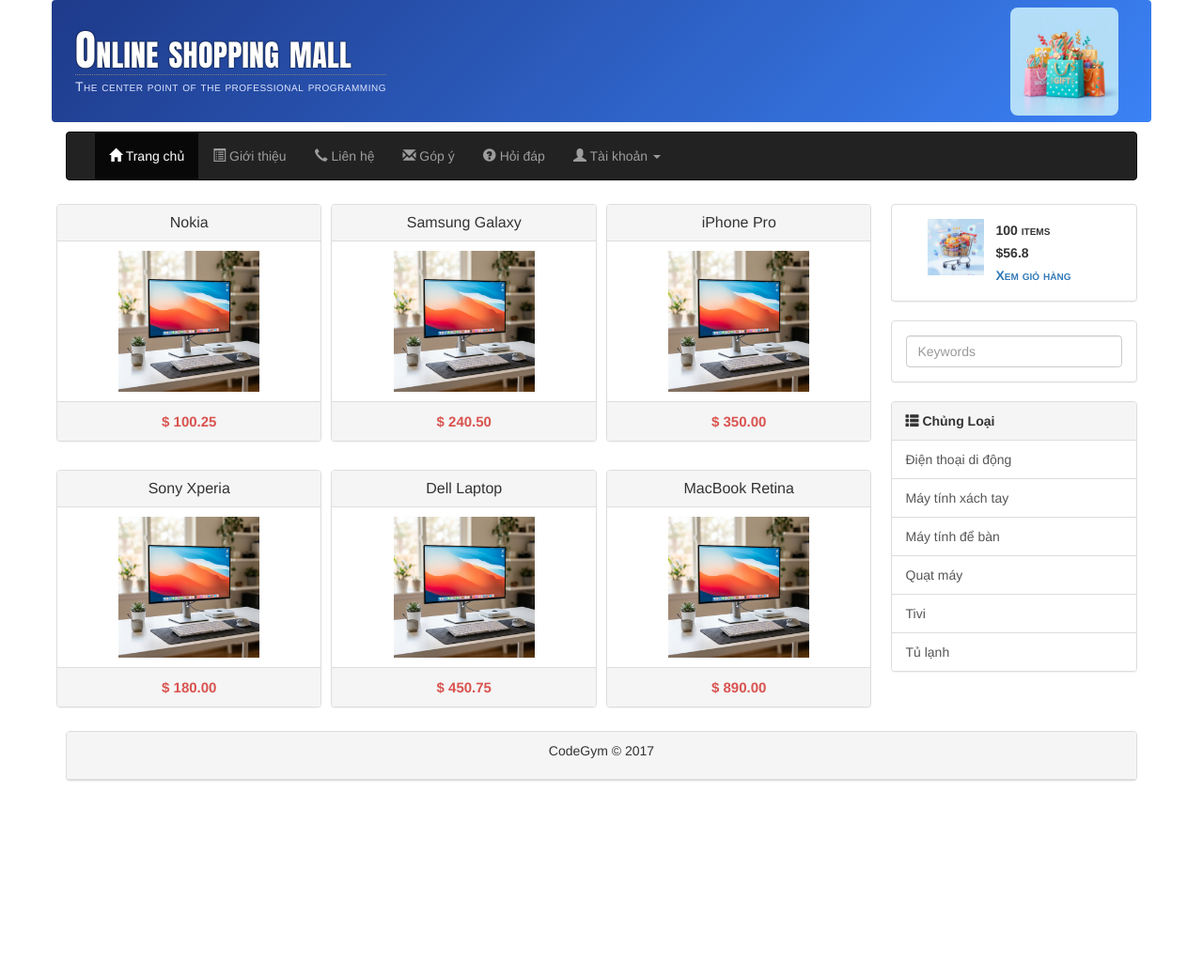
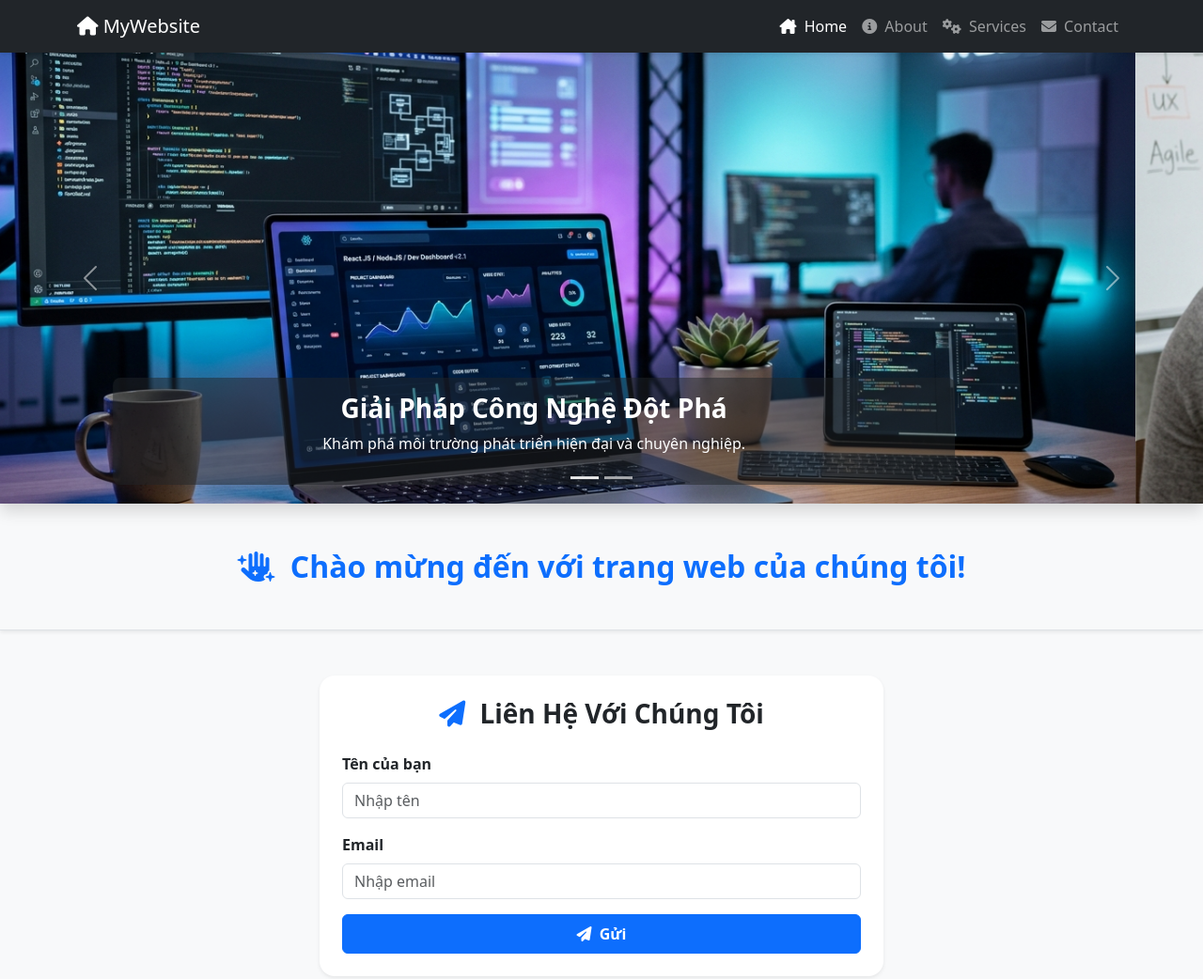
Before and after one commit to dtc245200075-del/my-new-project, a plain HTML site: page index.html in a window 1280 px wide. Shown: the top 1042 px of the page at 94% size. Before the commit the page ends 851 px from the top, so only its background shows below. Drawn offline with nearby package versions, Linux system fonts and the light colour scheme.

Commit message:
Hoàn thành bài tập: Bootstrap Carousel, Flexbox, Font Awesome và Form

```diff
--- a/index.html
+++ b/index.html
@@ -1,220 +1,109 @@
 <!DOCTYPE html>
-<html lang="en">
+<html lang="vi">
 <head>
     <meta charset="UTF-8">
-    <meta name="viewport" content="width=device-width, initial-scale=1">
-    <link rel="stylesheet" href="https://maxcdn.bootstrapcdn.com/bootstrap/3.3.7/css/bootstrap.min.css">
-    <script src="https://ajax.googleapis.com/ajax/libs/jquery/3.2.1/jquery.min.js"></script>
-    <script src="https://maxcdn.bootstrapcdn.com/bootstrap/3.3.7/js/bootstrap.min.js"></script>
-    <link rel="stylesheet" href="poly.css">
-    <title>Layout - Online Shopping Mall</title>
+    <meta name="viewport" content="width=device-width, initial-scale=1.0">
+    <title>Bootstrap 5 - Carousel, Flexbox & Font Awesome</title>
+    <!-- Bước 1: Cài đặt Bootstrap 5.3.3 & Font Awesome 6.5.2 -->
+    <link href="https://cdn.jsdelivr.net/npm/bootstrap@5.3.3/dist/css/bootstrap.min.css" rel="stylesheet">
+    <link rel="stylesheet" href="https://cdnjs.cloudflare.com/ajax/libs/font-awesome/6.5.2/css/all.min.css">
+    <style>
+        .carousel-item img {
+            height: 480px;
+            object-fit: cover;
+        }
+        .contact-card {
+            max-width: 600px;
+            margin: 0 auto;
+        }
+    </style>
 </head>
-<body>
-    <div class="container" style="height: auto">
+<body class="bg-light">
 
-        <!-- BƯỚC 2 & 3: THIẾT KẾ HEADER -->
-        <header class="row">
-            <div class="shopping-mall">
-                <h1>Online shopping mall</h1>
-                <h5>The center point of the professional programming</h5>
-            </div>
-            <img class="pull-right" src="images/header-object.png" alt="Header Object"/>
-        </header>
-
-        <!-- BƯỚC 4: THIẾT KẾ NAV (NAVBAR-INVERSE VỚI GLYPHICONS) -->
-        <nav class="navbar navbar-inverse">
-            <div class="container-fluid">
-                <div class="navbar-header">
-                    <button type="button" class="navbar-toggle collapsed" data-toggle="collapse" data-target="#main-navbar" aria-expanded="false">
-                        <span class="sr-only">Toggle navigation</span>
-                        <span class="icon-bar"></span>
-                        <span class="icon-bar"></span>
-                        <span class="icon-bar"></span>
+    <!-- BƯỚC 2: TẠO NAVBAR VỚI FONT AWESOME -->
+    <nav class="navbar navbar-expand-lg navbar-dark bg-dark sticky-top shadow-sm">
+        <div class="container">
+            <a class="navbar-brand" href="#"><i class="fas fa-home"></i> MyWebsite</a>
+            <button class="navbar-toggler" type="button" data-bs-toggle="collapse" data-bs-target="#navbarNav">
+                <span class="navbar-toggler-icon"></span>
             </button>
-                </div>
-                <div class="collapse navbar-collapse" id="main-navbar">
-                    <ul class="nav navbar-nav">
-                        <li class="active">
-                            <a href="#"><span class="glyphicon glyphicon-home"></span> Trang chủ</a>
-                        </li>
-                        <li>
-                            <a href="#"><span class="glyphicon glyphicon-list-alt"></span> Giới thiệu</a>
-                        </li>
-                        <li>
-                            <a href="#"><span class="glyphicon glyphicon-earphone"></span> Liên hệ</a>
-                        </li>
-                        <li>
-                            <a href="#"><span class="glyphicon glyphicon-envelope"></span> Góp ý</a>
-                        </li>
-                        <li>
-                            <a href="#"><span class="glyphicon glyphicon-question-sign"></span> Hỏi đáp</a>
-                        </li>
-                        <li class="dropdown">
-                            <a href="#" class="dropdown-toggle" data-toggle="dropdown" role="button" aria-haspopup="true" aria-expanded="false">
-                                <span class="glyphicon glyphicon-user"></span> Tài khoản <span class="caret"></span>
-                            </a>
-                            <ul class="dropdown-menu">
-                                <li><a href="#">Đăng nhập</a></li>
-                                <li><a href="#">Quên mật khẩu</a></li>
-                                <li role="separator" class="divider"></li>
-                                <li><a href="#">Đăng ký thành viên</a></li>
-                            </ul>
-                        </li>
+            <div class="collapse navbar-collapse" id="navbarNav">
+                <ul class="navbar-nav ms-auto">
+                    <li class="nav-item"><a class="nav-link active" href="#"><i class="fas fa-house-chimney me-1"></i> Home</a></li>
+                    <li class="nav-item"><a class="nav-link" href="#"><i class="fas fa-info-circle me-1"></i> About</a></li>
+                    <li class="nav-item"><a class="nav-link" href="#"><i class="fas fa-cogs me-1"></i> Services</a></li>
+                    <li class="nav-item"><a class="nav-link" href="#"><i class="fas fa-envelope me-1"></i> Contact</a></li>
                 </ul>
             </div>
         </div>
     </nav>
 
-        <!-- PHẦN THÂN TRANG WEB: ARTICLE (9 CỘT) & ASIDE (3 CỘT) -->
-        <div class="row">
-
-            <!-- BƯỚC 6: THIẾT KẾ ARTICLE (SẢN PHẨM: MỖI HÀNG 3 SẢN PHẨM, MỖI SẢN PHẨM 4 CỘT) -->
-            <article class="col-sm-9">
-                <div class="row">
-                    <!-- Sản phẩm 1 -->
-                    <div class="col-sm-4 poly-prod">
-                        <div class="panel panel-default">
-                            <div class="panel-heading">
-                                <h4 class="panel-title">Nokia</h4>
+    <!-- BƯỚC 3: TẠO HERO SECTION VỚI CAROUSEL -->
+    <div id="heroCarousel" class="carousel slide shadow" data-bs-ride="carousel">
+        <div class="carousel-indicators">
+            <button type="button" data-bs-target="#heroCarousel" data-bs-slide-to="0" class="active"></button>
+            <button type="button" data-bs-target="#heroCarousel" data-bs-slide-to="1"></button>
         </div>
-                            <div class="panel-body">
-                                <img src="images/computer.png" alt="Nokia" height="228" width="292"/>
+        <div class="carousel-inner">
+            <div class="carousel-item active">
+                <img src="image1.jpg" class="d-block w-100" alt="Slide 1">
+                <div class="carousel-caption d-none d-md-block bg-dark bg-opacity-50 rounded-3 p-3">
+                    <h3 class="fw-bold">Giải Pháp Công Nghệ Đột Phá</h3>
+                    <p>Khám phá môi trường phát triển hiện đại và chuyên nghiệp.</p>
                 </div>
-                            <div class="panel-footer">
-                                $ 100.25
+            </div>
+            <div class="carousel-item">
+                <img src="image2.jpg" class="d-block w-100" alt="Slide 2">
+                <div class="carousel-caption d-none d-md-block bg-dark bg-opacity-50 rounded-3 p-3">
+                    <h3 class="fw-bold">Đội Ngũ Sáng Tạo & Đam Mê</h3>
+                    <p>Đồng hành cùng doanh nghiệp kiến tạo những giá trị đích thực.</p>
                 </div>
             </div>
         </div>
-
-                    <!-- Sản phẩm 2 -->
-                    <div class="col-sm-4 poly-prod">
-                        <div class="panel panel-default">
-                            <div class="panel-heading">
-                                <h4 class="panel-title">Samsung Galaxy</h4>
-                            </div>
-                            <div class="panel-body">
-                                <img src="images/computer.png" alt="Samsung" height="228" width="292"/>
-                            </div>
-                            <div class="panel-footer">
-                                $ 240.50
-                            </div>
-                        </div>
+        <button class="carousel-control-prev" type="button" data-bs-target="#heroCarousel" data-bs-slide="prev">
+            <span class="carousel-control-prev-icon"></span>
+        </button>
+        <button class="carousel-control-next" type="button" data-bs-target="#heroCarousel" data-bs-slide="next">
+            <span class="carousel-control-next-icon"></span>
+        </button>
     </div>
 
-                    <!-- Sản phẩm 3 -->
-                    <div class="col-sm-4 poly-prod">
-                        <div class="panel panel-default">
-                            <div class="panel-heading">
-                                <h4 class="panel-title">iPhone Pro</h4>
-                            </div>
-                            <div class="panel-body">
-                                <img src="images/computer.png" alt="iPhone" height="228" width="292"/>
-                            </div>
-                            <div class="panel-footer">
-                                $ 350.00
-                            </div>
-                        </div>
-                    </div>
+    <!-- BƯỚC 4: THÊM SECTION VỚI FLEXBOX -->
+    <div class="d-flex justify-content-center align-items-center bg-light py-5 border-bottom shadow-sm">
+        <h2 class="fw-bold text-primary text-center px-3 mb-0">
+            <i class="fas fa-hand-sparkles me-2"></i> Chào mừng đến với trang web của chúng tôi!
+        </h2>
     </div>
 
-                <div class="row">
-                    <!-- Sản phẩm 4 -->
-                    <div class="col-sm-4 poly-prod">
-                        <div class="panel panel-default">
-                            <div class="panel-heading">
-                                <h4 class="panel-title">Sony Xperia</h4>
+    <!-- BƯỚC 5: TẠO CONTACT FORM VỚI BOOTSTRAP FORM -->
+    <div class="container my-5">
+        <div class="card p-4 shadow-sm border-0 rounded-4 contact-card bg-white">
+            <h3 class="text-center fw-bold mb-4 text-dark"><i class="fas fa-paper-plane text-primary me-2"></i> Liên Hệ Với Chúng Tôi</h3>
+            <form>
+                <div class="mb-3">
+                    <label for="name" class="form-label fw-semibold">Tên của bạn</label>
+                    <input type="text" class="form-control" id="name" placeholder="Nhập tên" required>
                 </div>
-                            <div class="panel-body">
-                                <img src="images/computer.png" alt="Sony" height="228" width="292"/>
+                <div class="mb-3">
+                    <label for="email" class="form-label fw-semibold">Email</label>
+                    <input type="email" class="form-control" id="email" placeholder="Nhập email" required>
                 </div>
-                            <div class="panel-footer">
-                                $ 180.00
-                            </div>
-                        </div>
-                    </div>
-
-                    <!-- Sản phẩm 5 -->
-                    <div class="col-sm-4 poly-prod">
-                        <div class="panel panel-default">
-                            <div class="panel-heading">
-                                <h4 class="panel-title">Dell Laptop</h4>
-                            </div>
-                            <div class="panel-body">
-                                <img src="images/computer.png" alt="Dell" height="228" width="292"/>
-                            </div>
-                            <div class="panel-footer">
-                                $ 450.75
-                            </div>
-                        </div>
-                    </div>
-
-                    <!-- Sản phẩm 6 -->
-                    <div class="col-sm-4 poly-prod">
-                        <div class="panel panel-default">
-                            <div class="panel-heading">
-                                <h4 class="panel-title">MacBook Retina</h4>
-                            </div>
-                            <div class="panel-body">
-                                <img src="images/computer.png" alt="MacBook" height="228" width="292"/>
-                            </div>
-                            <div class="panel-footer">
-                                $ 890.00
-                            </div>
-                        </div>
-                    </div>
-                </div>
-            </article>
-
-            <!-- BƯỚC 5: THIẾT KẾ ASIDE (GIỎ HÀNG, TÌM KIẾM, CHỦNG LOẠI) -->
-            <aside class="col-sm-3">
-                <!-- 1. Thiết kế giỏ hàng -->
-                <div class="poly-cart">
-                    <div class="panel panel-default">
-                        <div class="panel-body">
-                            <img class="col-sm-5" src="images/shoppingcart.gif" alt="Cart"/>
-                            <ul class="col-sm-7">
-                                <li>100 items</li>
-                                <li>$56.8</li>
-                                <li><a href="#">Xem giỏ hàng</a></li>
-                            </ul>
-                        </div>
-                    </div>
-                </div>
-
-                <!-- 2. Thiết kế ô tìm kiếm -->
-                <div class="panel panel-default">
-                    <div class="panel-body">
-                        <form>
-                            <input placeholder="Keywords" class="form-control"/>
+                <button type="submit" class="btn btn-primary w-100 py-2 fw-semibold">
+                    <i class="fas fa-paper-plane me-1"></i> Gửi
+                </button>
             </form>
         </div>
     </div>
 
-                <!-- 3. Thiết kế chủng loại hàng -->
-                <div class="panel panel-default">
-                    <div class="panel-heading">
-                        <span class="glyphicon glyphicon-th-list"></span> <strong>Chủng Loại</strong>
-                    </div>
-                    <div class="list-group">
-                        <a href="#" class="list-group-item">Điện thoại di động</a>
-                        <a href="#" class="list-group-item">Máy tính xách tay</a>
-                        <a href="#" class="list-group-item">Máy tính để bàn</a>
-                        <a href="#" class="list-group-item">Quạt máy</a>
-                        <a href="#" class="list-group-item">Tivi</a>
-                        <a href="#" class="list-group-item">Tủ lạnh</a>
-                    </div>
-                </div>
-            </aside>
-
-        </div>
-
-        <!-- FOOTER -->
-        <footer class="panel panel-default">
-            <div class="panel-heading text-center">
-                <p>CodeGym &copy; 2017</p>
+    <!-- Footer -->
+    <footer class="bg-dark text-white text-center py-4 mt-5">
+        <div class="container">
+            <p class="mb-1">&copy; 2026 MyWebsite. All rights reserved.</p>
+            <small class="text-secondary">Bootstrap 5.3.3 &bull; Carousel &bull; Flexbox &bull; Font Awesome</small>
         </div>
     </footer>
 
-    </div>
+    <!-- Bootstrap 5.3.3 Bundle JS -->
+    <script src="https://cdn.jsdelivr.net/npm/bootstrap@5.3.3/dist/js/bootstrap.bundle.min.js"></script>
 </body>
 </html>
```
Also changed, not shown: carousel-flexbox-exact.html (added, +76 -0 lines), README.md, bootstrap-carousel-result.png (added), bootstrap-carousel-sample.png (added), image1.jpg (added), image2.jpg (added). Lines whose indentation alone changed are shown as unchanged.
